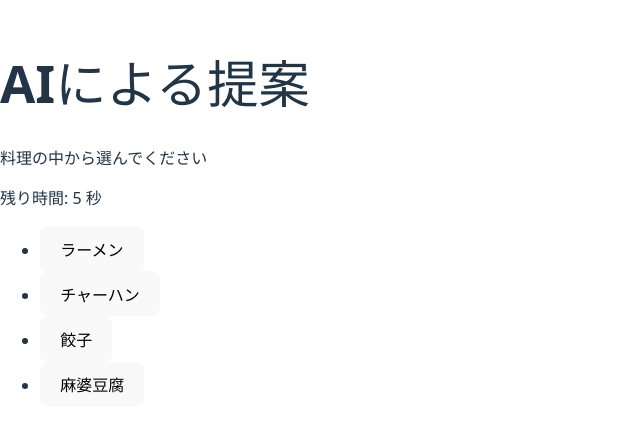
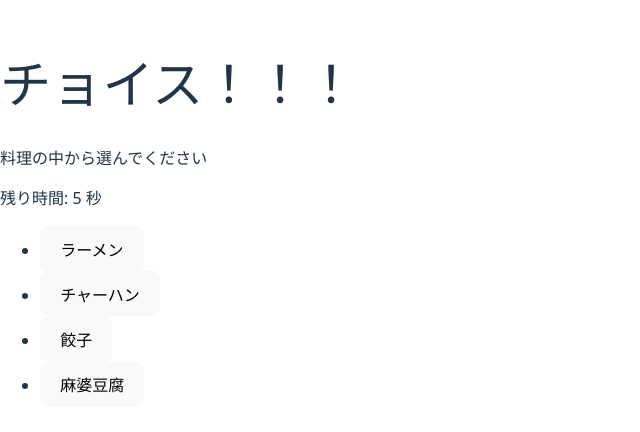
Before and after one commit to ahiru401066/hack4, a React (Vite) app in the folder frontend/app/: page /transition2 in a window 1280 px wide. Shown: the part 178-610 px from the top of the page, without its empty margins (0-640 px from the left). Built offline with nearby package versions, Linux system fonts and the light colour scheme.

Commit message:
文章修正

```diff
--- a/frontend/app/src/App.tsx
+++ b/frontend/app/src/App.tsx
@@ -9,7 +9,7 @@ function Home() {
   return (
     <>
       <h1>チョイス！！</h1>
-      <p>git「今日なにする？」をサクッと決めよう。</p>
+      <p>「今日なにする？」をサクッと決めよう。</p>
       <button onClick={() => navigate('/selection')}>開始</button>
     </>
   );
--- a/frontend/app/src/Transition2.tsx
+++ b/frontend/app/src/Transition2.tsx
@@ -32,7 +32,7 @@ const Transition2 = () => {
 
   return (
     <div>
-      <h1>AIによる提案</h1>
+      <h1>チョイス！！！</h1>
       <p>{selectedSubcategory ? `${selectedSubcategory}の中から選んでください` : '料理の中から選んでください'}</p>
       <p>残り時間: {timeLeft} 秒</p>
 
```
